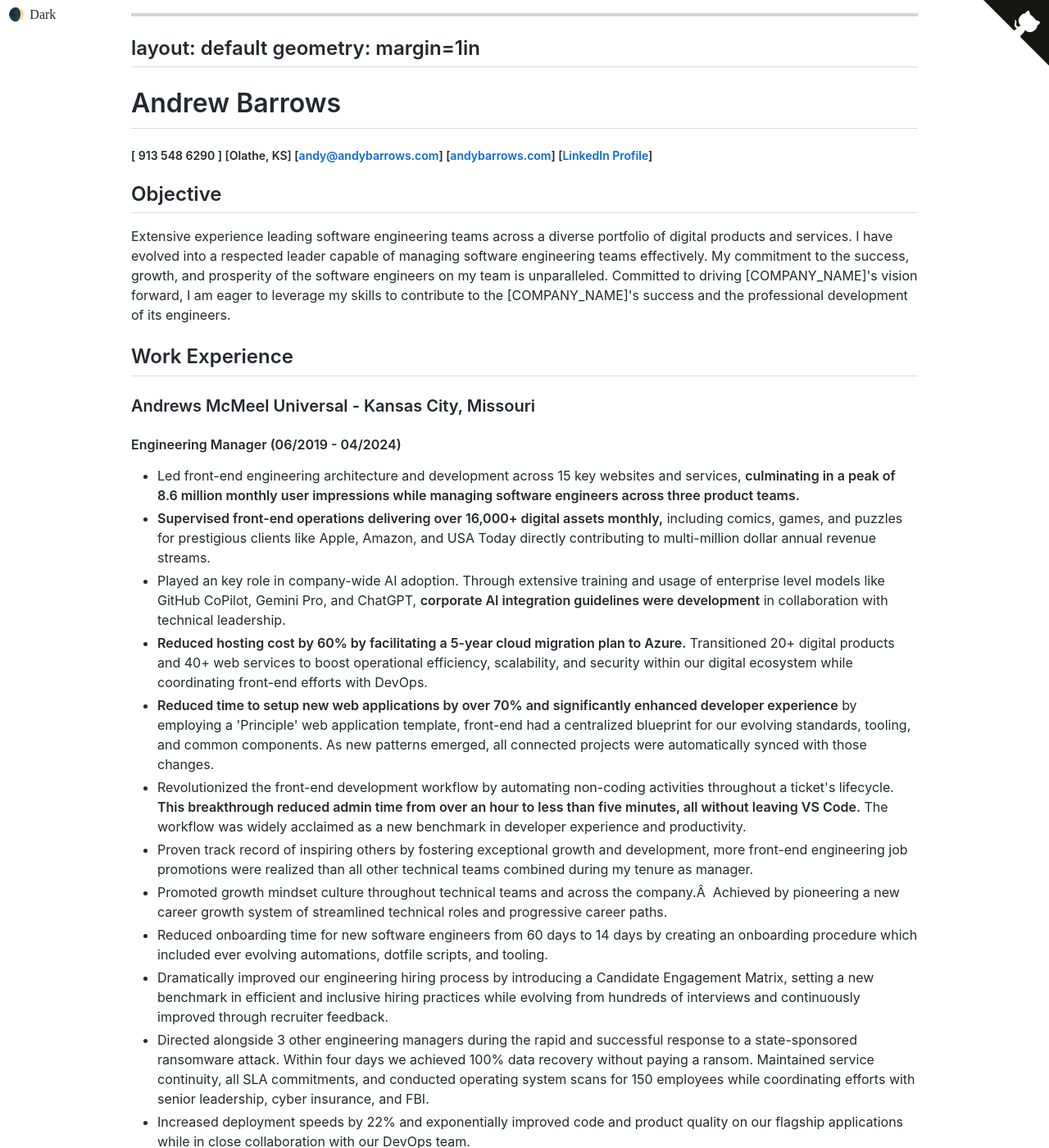
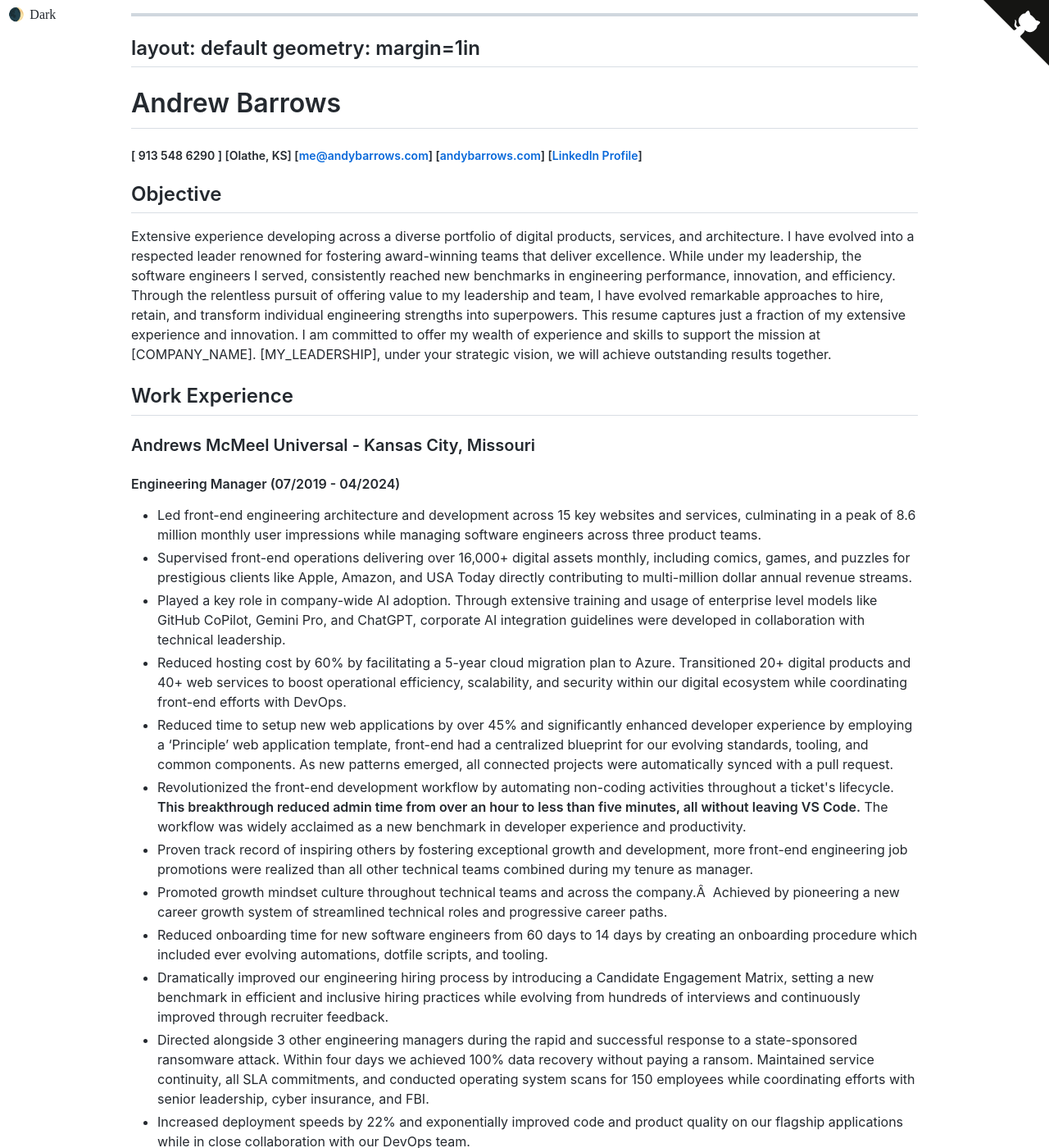
Before and after one commit to abarrows/resume, a Jekyll site: the page formats/index.html, which Jekyll copies as it is, in a window 1280 px wide and 1400 px high. Shown: the whole window at 82% size. Built offline with Jekyll 4.4.1, drawn with Linux system fonts in a browser that asks for light colours; some of the changed text lies outside the part shown.

Commit message:
Adding pdf, json, markdown, and html versions of resume

```diff
--- a/formats/index.html
+++ b/formats/index.html
@@ -160,39 +160,34 @@ customElements.define('markdown-style', MarkdownStyle);</script><markdown-style
       geometry: margin=1in
     </h2>
     <h1 id="andrew-barrows"><a class="anchor" aria-hidden="true" tabindex="-1" href="#andrew-barrows"><span class="octicon octicon-link"></span></a>Andrew Barrows</h1>
-    <h5 id="-913-548-6290--olathe-ks-andyandybarrowscom-andybarrowscom-linkedin-profile"><a class="anchor" aria-hidden="true" tabindex="-1" href="#-913-548-6290--olathe-ks-andyandybarrowscom-andybarrowscom-linkedin-profile"><span class="octicon octicon-link"></span></a>[ 913 548 6290 ] [Olathe, KS] [<a href="mailto:andy@andybarrows.com">andy@andybarrows.com</a>] [<a href="https://www.andybarrows.com/">andybarrows.com</a>] [<a href="https://www.linkedin.com/in/andrewbarrows/">LinkedIn Profile</a>]</h5>
+    <h5 id="-913-548-6290--olathe-ks-meandybarrowscom-andybarrowscom-linkedin-profile"><a class="anchor" aria-hidden="true" tabindex="-1" href="#-913-548-6290--olathe-ks-meandybarrowscom-andybarrowscom-linkedin-profile"><span class="octicon octicon-link"></span></a>[ 913 548 6290 ] [Olathe, KS] [<a href="mailto:me@andybarrows.com">me@andybarrows.com</a>] [<a href="https://www.andybarrows.com/">andybarrows.com</a>] [<a href="https://www.linkedin.com/in/andrewbarrows/">LinkedIn Profile</a>]</h5>
     <h2 id="objective"><a class="anchor" aria-hidden="true" tabindex="-1" href="#objective"><span class="octicon octicon-link"></span></a>Objective</h2>
     <p>
-      Extensive experience leading software engineering teams across a diverse portfolio of digital products and services. I
-      have evolved into a respected leader capable of managing software engineering teams effectively. My commitment to the
-      success, growth, and prosperity of the software engineers on my team is unparalleled. Committed to driving
-      [COMPANY_NAME]'s vision forward, I am eager to leverage my skills to contribute to the [COMPANY_NAME]'s success and the
-      professional development of its engineers.
+      Extensive experience developing across a diverse portfolio of digital products, services, and architecture. I have evolved into a respected leader
+      renowned for fostering award-winning teams that deliver excellence. While under
+      my leadership, the software engineers I served, consistently reached new
+      benchmarks in engineering performance, innovation, and efficiency. Through the
+      relentless pursuit of offering value to my leadership and team, I have evolved
+      remarkable approaches to hire, retain, and transform individual engineering
+      strengths into superpowers. This resume captures just a fraction of my extensive
+      experience and innovation. I am committed to offer my wealth of experience and
+      skills to support the mission at [COMPANY_NAME]. [MY_LEADERSHIP], under your
+      strategic vision, we will achieve outstanding results together.
     </p>
     <h2 id="work-experience"><a class="anchor" aria-hidden="true" tabindex="-1" href="#work-experience"><span class="octicon octicon-link"></span></a>Work Experience</h2>
     <h3 id="andrews-mcmeel-universal---kansas-city-missouri"><a class="anchor" aria-hidden="true" tabindex="-1" href="#andrews-mcmeel-universal---kansas-city-missouri"><span class="octicon octicon-link"></span></a>Andrews McMeel Universal - Kansas City, Missouri</h3>
-    <h4 id="engineering-manager-062019---042024"><a class="anchor" aria-hidden="true" tabindex="-1" href="#engineering-manager-062019---042024"><span class="octicon octicon-link"></span></a>Engineering Manager (06/2019 - 04/2024)</h4>
+    <h4 id="engineering-manager-072019---042024"><a class="anchor" aria-hidden="true" tabindex="-1" href="#engineering-manager-072019---042024"><span class="octicon octicon-link"></span></a>Engineering Manager (07/2019 - 04/2024)</h4>
     <ul>
-      <li>Led front-end engineering architecture and development across 15 key websites and services, <strong>culminating in a peak of 8.6 million monthly user impressions while managing software engineers across three product teams.</strong></li>
+      <li>Led front-end engineering architecture and development across 15 key websites and services, culminating in a peak of 8.6 million monthly user impressions while managing software engineers across three product teams.</li>
       <li>
-        <strong>Supervised front-end operations delivering over 16,000+ digital assets
-monthly,</strong> including comics, games, and puzzles for prestigious clients like
+        Supervised front-end operations delivering over 16,000+ digital assets
+        monthly, including comics, games, and puzzles for prestigious clients like
         Apple, Amazon, and USA Today directly contributing to multi-million dollar
         annual revenue streams.
       </li>
-      <li>
-        Played an key role in company-wide AI adoption. Through extensive training and
-        usage of enterprise level models like GitHub CoPilot, Gemini Pro, and
-        ChatGPT, <strong>corporate AI integration guidelines were development</strong> in
-        collaboration with technical leadership.
-      </li>
-      <li><strong>Reduced hosting cost by 60% by facilitating a 5-year cloud migration plan to Azure.</strong> Transitioned 20+ digital products and 40+ web services to boost operational efficiency, scalability, and security within our digital ecosystem while coordinating front-end efforts with DevOps.</li>
-      <li>
-        <strong>Reduced time to setup new web applications by over 70% and significantly enhanced developer experience</strong> by
-        employing a 'Principle' web application template, front-end had a centralized
-        blueprint for our evolving standards, tooling, and common components. As new
-        patterns emerged, all connected projects were automatically synced with those changes.
-      </li>
+      <li>Played a key role in company-wide AI adoption. Through extensive training and usage of enterprise level models like GitHub CoPilot, Gemini Pro, and ChatGPT, corporate AI integration guidelines were developed in collaboration with technical leadership.</li>
+      <li>Reduced hosting cost by 60% by facilitating a 5-year cloud migration plan to Azure. Transitioned 20+ digital products and 40+ web services to boost operational efficiency, scalability, and security within our digital ecosystem while coordinating front-end efforts with DevOps.</li>
+      <li>Reduced time to setup new web applications by over 45% and significantly enhanced developer experience by employing a ‘Principle’ web application template, front-end had a centralized blueprint for our evolving standards, tooling, and common components. As new patterns emerged, all connected projects were automatically synced with a pull request.</li>
       <li>
         Revolutionized the front-end development workflow by automating non-coding activities throughout a ticket's
         lifecycle. <strong>This breakthrough reduced admin time from over an hour to less than
@@ -207,9 +202,8 @@ five minutes, all without leaving VS Code.</strong> The workflow was widely accl
       <li>Increased deployment speeds by 22% and exponentially improved code and product quality on our flagship applications while in close collaboration with our DevOps team.</li>
       <li>Spearheaded reduction in annual budget by nearly 50%. Adopted zero-based budget strategy to eliminate unnecessary expenses and strategically shifted to more cost-effective platforms like Atlassian, Github, and Browserstack while negotiating with vendors.</li>
       <li>
-        <strong>Planned and supervised a successful 3 month enterprise migration from Bitbucket to Github.com</strong> by grooming our 400+
-        repositories, we succeeded in moving 250 of our active repositories while coordinating with lead engineers from each
-        technical team.
+        Planned and supervised a successful 3 month enterprise migration from Bitbucket to Github.com by grooming our 400+
+        repositories, we succeeded in moving 250 of our active repositories while coordinating with lead engineers from each technical team.
       </li>
     </ul>
     <h4 id="lead-front-end-web-developer-012017---062019"><a class="anchor" aria-hidden="true" tabindex="-1" href="#lead-front-end-web-developer-012017---062019"><span class="octicon octicon-link"></span></a>Lead Front-End Web Developer (01/2017 - 06/2019)</h4>
@@ -218,7 +212,7 @@ five minutes, all without leaving VS Code.</strong> The workflow was widely accl
       <li>Served as key liaison in an independent company-wide security audit, achieving low risk assessment while transparently supporting consultants and senior leadership.</li>
       <li>Led a User Privacy Compliance campaign on a portfolio of 40 digital products resulting in 100% privacy compliance with CCPA, GDPR, and COPA regulations.</li>
       <li>
-        <strong>Planned and succeeded in transforming the department's front-end tech stack</strong> from an outdated Ruby on Rails
+        Planned and succeeded in transforming the department's front-end tech stack from an outdated Ruby on Rails
         ecosystem full of high risk vulnerabilities to a modern, scalable architecture with React, Next.js, and other
         competitive technologies.
       </li>
@@ -236,52 +230,50 @@ five minutes, all without leaving VS Code.</strong> The workflow was widely accl
     <h4 id="flash-developer-032010---022012"><a class="anchor" aria-hidden="true" tabindex="-1" href="#flash-developer-032010---022012"><span class="octicon octicon-link"></span></a>Flash Developer (03/2010 - 02/2012)</h4>
     <ul>
       <li>
-        <strong>Proactively led our transition from Flash to HTML5</strong> years ahead of browsers dropping support. After ample research,
-        I proposed a strategy and guidelines for external game developers to rewrite our core game titles like USA Today
-        Crossword, Daily Sudoku, and AARP Crossword.
+        Proactively dro our transition from Flash to HTML5 years ahead of browsers dropping support. After researching market data, proposed a strategy and
+        guidelines for external game developers to rewrite core game titles like USA
+        Today Crossword, Daily Sudoku, and AARP Crossword.
       </li>
       <li>
-        <strong>Reduced ongoing game maintenance by 90%</strong> Transformed 80+ games into a version controlled catalog of scalable flash
-        games engines capable of client-branded versions.
+        Reduced ongoing game maintenance by 90% by transforming 80+ games into
+        maintainable engines capable of scaling for client branded versions.
       </li>
       <li>
-        <strong>Eradicated a 12-month backlog within the first 6 months</strong> by establishing robust QA testing plans and applying
-        defensive coding best practices.
+        Eradicated a 12-month backlog within the first 6 months by establishing robust
+        QA testing plans and applying defensive coding best practices.
       </li>
     </ul>
     <h3 id="adamson-usa---lee-summit-missouri"><a class="anchor" aria-hidden="true" tabindex="-1" href="#adamson-usa---lee-summit-missouri"><span class="octicon octicon-link"></span></a>Adamson USA - Lee Summit, Missouri</h3>
     <h4 id="web-integrator-012009---022010"><a class="anchor" aria-hidden="true" tabindex="-1" href="#web-integrator-012009---022010"><span class="octicon octicon-link"></span></a>Web Integrator (01/2009 - 02/2010)</h4>
     <ul>
-      <li>Secured and retained major clients by delivering digital marketing products to <strong>iconic brands like Kawasaki,
-ExxonMobil, Earth's Best, some boasting six-figure budgets.</strong></li>
-      <li>
-        Extending company and client digital capabilities by serving our team as the
-        primary web developer, I completing several high-value CMS driven site rebuilds including the company's corporate website.
-      </li>
-      <li>
-        Executed dozens of successful multi-channel digital marketing campaigns
-        through coordination of email, web, and video promotions while working with a small team of web developers and designers.
-      </li>
-      <li>Enhanced user engagement and improved click-through rates by using data-driven strategies to execute multiple email campaigns in close collaboration with our clients.</li>
+      <li>Secured and retained major clients commitments by delivering digital marketing products to iconic brands like Kawasaki, ExxonMobil, Earth's Best, some boasting six-figure budgets.</li>
+      <li>Extending company and client digital capabilities by completing several high-value CMS driven site rebuilds including the company's corporate website while serving our team as the primary web developer.</li>
+      <li>Led successful multi-channel digital marketing campaigns, enhancing user engagement and click-through rates by implementing data-driven strategies across email, web, and video promotions, in collaboration with a dedicated team of developers, designers, and clients.</li>
     </ul>
     <h2 id="technical-expertise"><a class="anchor" aria-hidden="true" tabindex="-1" href="#technical-expertise"><span class="octicon octicon-link"></span></a>Technical Expertise</h2>
+    <h3 id="proficiencies"><a class="anchor" aria-hidden="true" tabindex="-1" href="#proficiencies"><span class="octicon octicon-link"></span></a>Proficiencies</h3>
     <p>
-      <strong>Proficiencies:</strong> HTML5, CSS, SCSS, JavaScript, React, Babel, TypeScript,
-      Markdown, XML, UML, YAML, Bootstrap, NodeJs, Jest, Playwright, Cypress, Testing
-      Library, JSON, Python, Django, Svelte, Next.js, Java, Ruby, Rails, PHP, Shell,
-      Powershell, ZSH, Git, MySQL, PostgreSQL, Mongo, GraphQL, Docker, Kubernetes
+      HTML5, CSS, SCSS, JavaScript, React, TypeScript, Markdown, XML, UML, YAML,
+      Material UI, Node.Js, Jest, Playwright, Cypress, Testing, Library, Python,
+      Django, Svelte, Next.js, Java, Ruby, Rails, PHP, Shell, Powershell, ZSH, MySQL,
+      PostgreSQL, Mongo, GraphQL, Docker, Kubernetes
     </p>
+    <h3 id="tools-photoshop-illustrator-figma-drawio-vs"><a class="anchor" aria-hidden="true" tabindex="-1" href="#tools-photoshop-illustrator-figma-drawio-vs"><span class="octicon octicon-link"></span></a>Tools Photoshop, Illustrator, Figma, Draw.Io, VS</h3>
     <p>
-      <strong>Tools:</strong> Photoshop, Illustrator, Figma, Omni-Graffle, Draw.Io, VS
       Code, JetBrains WebStorm, Docker Desktop, Github Codespaces, K9s, Github
       Actions, Copilot, Chat GPT, Claude, Jira, Confluence, Asana, iTerm, Warp,
       Wordpress,Mac OSX, Unix, GCP, AWS, Microsoft Azure, Github Enterprise,
       Sentry Error Reporting, Zendesk Enterprise
     </p>
+    <h3 id="advanced-skills"><a class="anchor" aria-hidden="true" tabindex="-1" href="#advanced-skills"><span class="octicon octicon-link"></span></a>Advanced Skills</h3>
     <p>
-      <strong>Advanced Skills:</strong> Scrum and Kanban methodologies, Accessibility, Application Security, Artificial Intelligence, Automated Testing And QA, Back-End Web Development, Client-side Debugging, Cloud Hosting and Operations, CMS Systems, Continuous Integration, Build Process and Delivery, Data Science And Analytics, Developer Experience, Development Operations, Digital Marketing, Ecommerce Systems, Email
-      Campaigns &#x26; Templates, Fullstack Development, Front-End Web Development, Information Architecture, Online Compliance,
-      Programmatic Advertising, Project Management, SEO, Software Architecture, Team Environment and Tooling, Technical
+      Scrum and Kanban methodologies, Accessibility, Application Security, Artificial
+      Intelligence, Automated Testing And QA, Back-End Web Development, Client-side
+      Debugging, Cloud Hosting and Operations, CMS Systems, Continuous Integration,
+      Build Process and Delivery, Data Science And Analytics, Developer Experience,
+      Development Operations, Digital Marketing, Ecommerce Systems, Email Campaigns &#x26;
+      Templates, Fullstack Development, Front-End Web Development, Information
+      Architecture, Online Compliance, Programmatic Advertising, Project Management, SEO, Software Architecture, Team Environment and Tooling, Technical
       Architecture, Technical Management, Third Party Advertising, User Behavior Analytics, User Experience Design, Web
       Performance
     </p>
```
Also changed, not shown: formats/index.json (+1 -1 lines), 2 other files.
